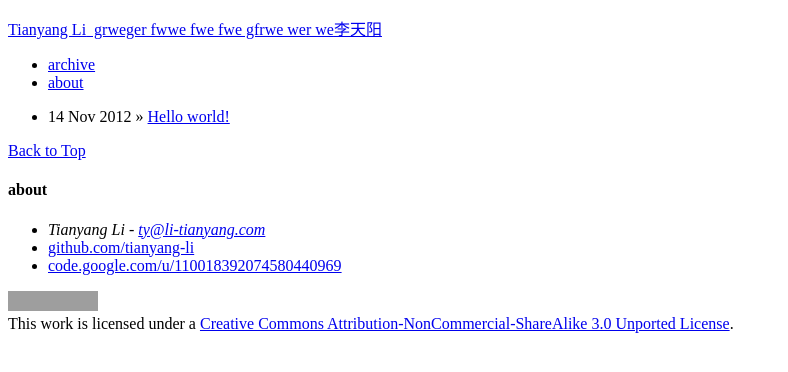
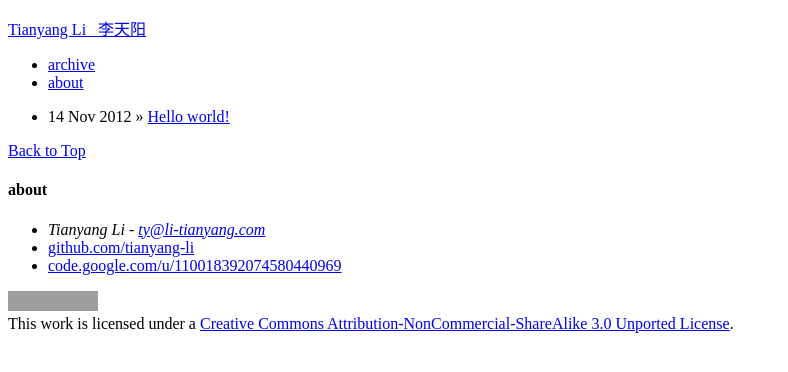
Before and after one commit to li-tianyang/li-tianyang.github.com, a Jekyll site: the page built from index.md, in a window 1280 px wide. Shown: the top 372 px of the page, without its empty margins (0-788 px from the left). Built offline with Jekyll 4.4.1, drawn with Linux system fonts in a browser that asks for light colours; grey boxes are pictures that could not be loaded.

Commit message:
jewrojio

```diff
--- a/_config.yml
+++ b/_config.yml
@@ -9,7 +9,7 @@ pygments: true
 # Themes are encouraged to use these universal variables
 # so be sure to set them if your theme uses them.
 #
-title : '<span><span style="white-space: nowrap;">Tianyang Li</span>&nbsp grweger fwwe fwe fwe gfrwe wer we<span style="white-space: nowrap;">李天阳</span></span>'
+title : '<span><span style="white-space: nowrap;">Tianyang Li</span> &nbsp <span style="white-space: nowrap;">李天阳</span></span>'
 tagline:
 author :
   name : Tianyang Li
```
